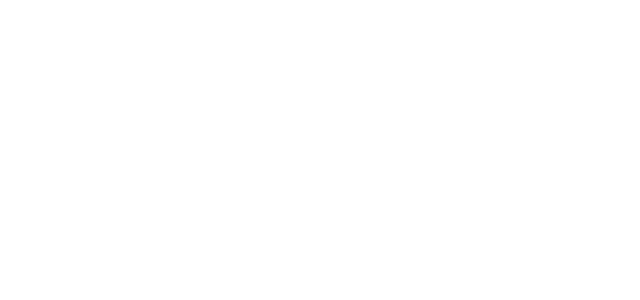
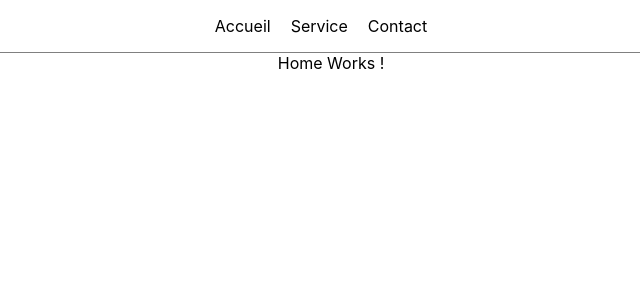
Before and after one commit to gwentey/2023-perso-reactstarter-react, a React (Create React App) app: page / in a window 1280 px wide. Before the commit this address had no page. Shown: the top 300 px of the page, without its empty margins (309-949 px from the left). Built offline with nearby package versions, Linux system fonts and the light colour scheme.

Commit message:
optimize router

```diff
--- a/src/App.js
+++ b/src/App.js
@@ -1,19 +1,14 @@
 import '@/App.css';
 
-import Service from '@/pages/Service';
-import Home from '@/pages/Home.js'
-import Contact from '@/pages/Contact';
-import { BrowserRouter, Routes, Route } from "react-router-dom";
+import { BrowserRouter } from "react-router-dom";
+import PublicRouter from '@/pages/Public/PublicRouter';
+
 
 function App() {
   return (
     <div className="App">
     <BrowserRouter>
-      <Routes>
-          <Route path="/home" element={<Home />} />
-          <Route path="/service" element={<Service />} />
-          <Route path="/home" element={<Contact />} />
-      </Routes>
+      <PublicRouter />
     </BrowserRouter>
     </div>
   );
--- /dev/null
+++ b/src/components/public/Header.js
@@ -0,0 +1,21 @@
+import React from 'react';
+import { Link } from 'react-router-dom'
+import './header.css'
+
+const Header = () => {
+    return (
+        <>
+            <header>
+                <nav>
+                    <ul>
+                        <li><Link to="/home">Accueil</Link></li>
+                        <li><Link to="/service">Service</Link></li>
+                        <li><Link to="/contact">Contact</Link></li>
+                    </ul>
+                </nav>
+            </header>
+        </>
+    );
+};
+
+export default Header;
--- /dev/null
+++ b/src/components/public/header.css
@@ -0,0 +1,19 @@
+header {
+    text-align: center;
+    border-bottom: solid 1px grey;
+}
+
+ul {
+    list-style: none;
+    padding: 0px;
+}
+
+ul li {
+    display: inline-block;
+    margin-right: 20px;
+}
+
+a {
+    text-decoration: none;
+    color: black;
+}
--- a/src/pages/Contact.js
+++ b/src/pages/Public/Contact.js
@@ -1,6 +1,6 @@
 import React from 'react'
 
-const Contact = () => {
+export const Contact = () => {
   return (
     <div>Contact Works !</div>
   )
--- /dev/null
+++ b/src/pages/Public/Layout.js
@@ -0,0 +1,14 @@
+import React from 'react';
+import { Outlet } from 'react-router-dom';
+import Header from '@/components/public/Header';
+
+const Layout = () => {
+    return (
+        <div className='Layout'>
+            <Header />
+            <Outlet />
+        </div>
+    );
+};
+
+export default Layout;
--- /dev/null
+++ b/src/pages/Public/PublicRouter.js
@@ -0,0 +1,23 @@
+import React from 'react';
+import { Routes, Route } from 'react-router-dom'
+
+import { Layout, Home, Service, Contact } from '@/pages/Public'
+import Error from '@/_utils/Error'
+
+const PublicRouter = () => {
+    return (
+        <Routes>
+            <Route element={<Layout />}>
+                <Route index element={<Home />} />
+
+                <Route path="/home" element={<Home />} />
+                <Route path="/service" element={<Service />} />
+                <Route path="/contact" element={<Contact />} />
+
+                <Route path="*" element={<Error />} />
+            </Route>
+        </Routes>
+    );
+};
+
+export default PublicRouter;
--- /dev/null
+++ b/src/pages/Public/index.js
@@ -0,0 +1,4 @@
+export { default as Layout } from './Layout'
+export { default as Home } from './Home'
+export { default as Service } from './Service'
+export { default as Contact } from './Contact'
```
Also changed, not shown: src/pages/Public/Home.js (renamed from src/pages/Home.js), src/pages/Public/Service.js (renamed from src/pages/Service.js).
